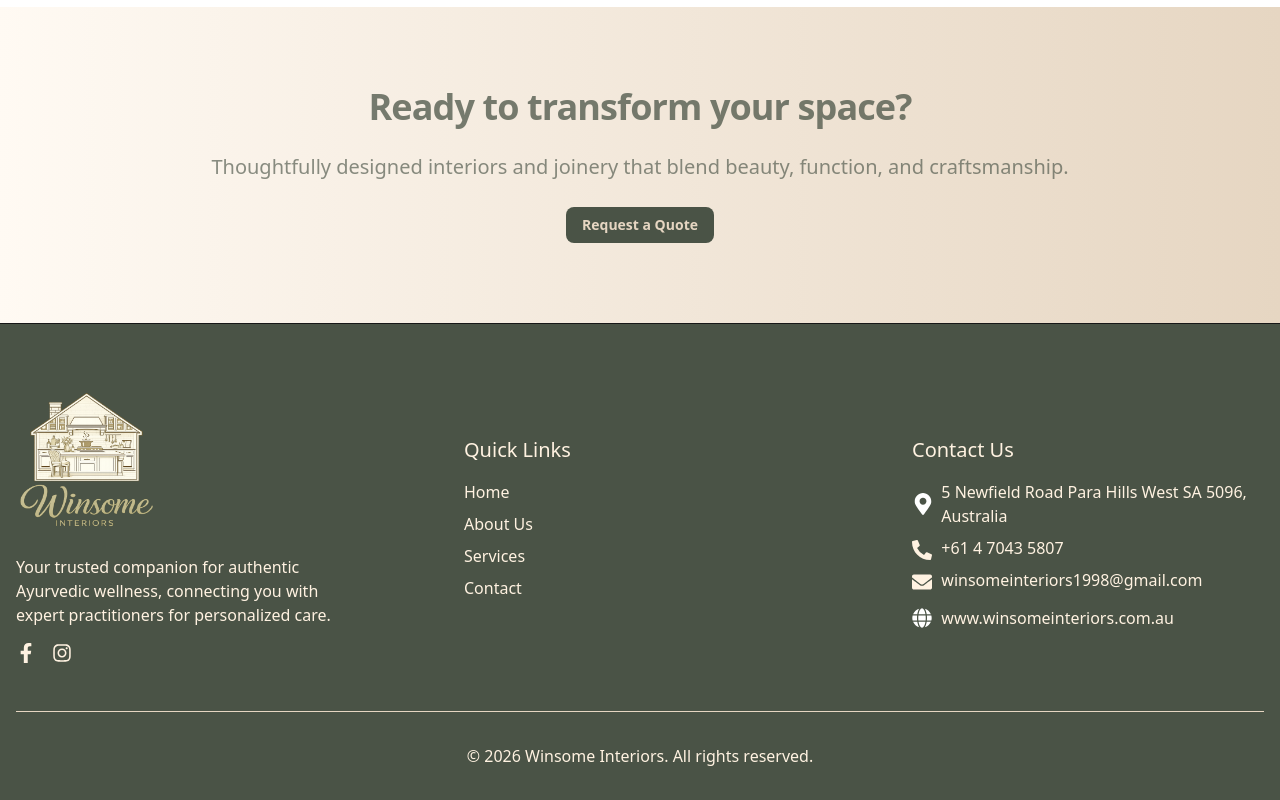
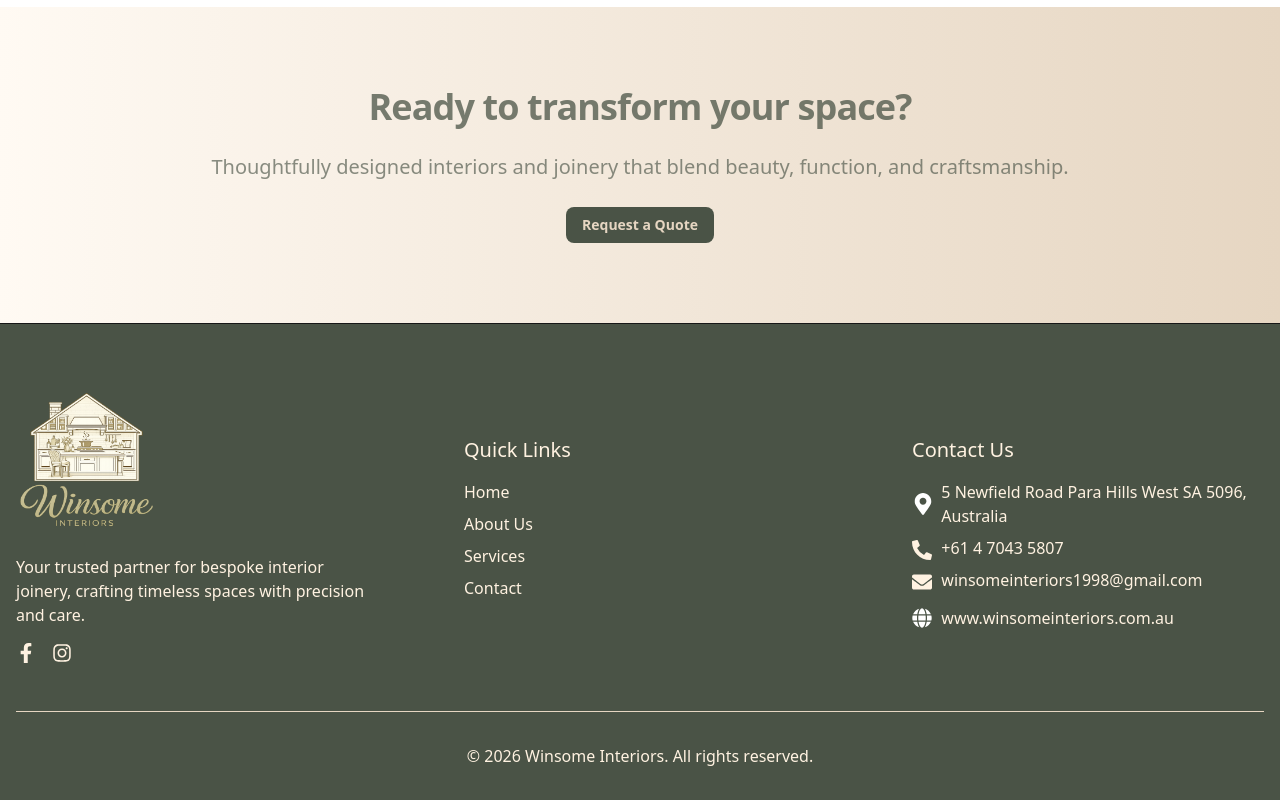
Before and after one commit to Indrajhere/winsome-interiors, a Next.js app: page / in a window 1280 px wide. Shown: the part 2977-3777 px from the top of the page. Built offline with nearby package versions, Linux system fonts and the light colour scheme.

Commit message:
Update Footer.jsx

```diff
--- a/components/Footer.jsx
+++ b/components/Footer.jsx
@@ -44,8 +44,8 @@ const Footer = () => {
               {/* <h3 className="text-xl font-medium text-white">Antarnaa</h3> */}
             </div>
             <p className="mb-4 text-cream">
-              Your trusted companion for authentic Ayurvedic wellness,
-              connecting you with expert practitioners for personalized care.
+              Your trusted partner for bespoke interior joinery,
+              crafting timeless spaces with precision and care.
             </p>
             <div className="flex gap-4">
               {Object.keys(socialLinks).map((platform, index) => (
```
